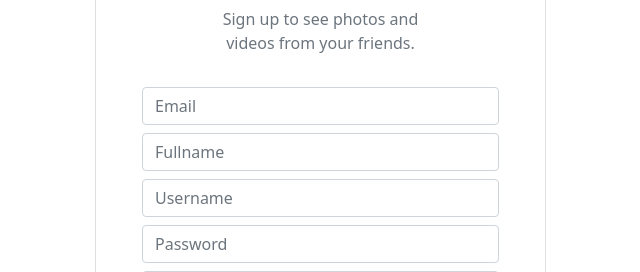
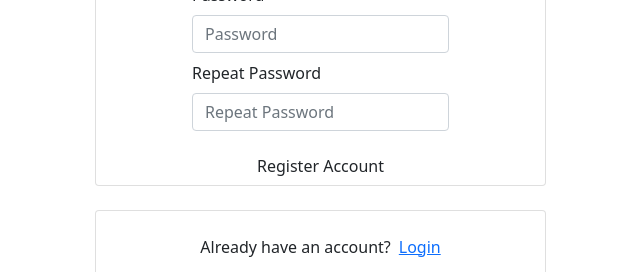
Before and after one commit to Isaac-kiptoo-kilimo/Awwards-application, a Django app: page /accounts/register/ in a window 1280 px wide. Shown: the part 374-646 px from the top of the page, without its empty margins (272-912 px from the left). Run offline with Django 4.2, Linux system fonts and the light colour scheme; some libraries are stand-ins or nearby versions.

Commit message:
fix:registration form

```diff
--- a/app/forms.py
+++ b/app/forms.py
@@ -8,7 +8,7 @@
 class ProfileForm(forms.ModelForm):
     class Meta:
         model = Profile
-        fields = ['first_name','last_name','proc_img','bio','email','contacts']
+        fields = ['email','fullname','proc_img','bio','contacts']
 
 class RateForm(forms.ModelForm):
     class Meta:
--- a/app/models.py
+++ b/app/models.py
@@ -9,9 +9,8 @@
 
 class Profile(models.Model):
     user=models.OneToOneField(User,on_delete=models.CASCADE,related_name='profile')
-    first_name=models.CharField(max_length=100,blank=True,null=True)
-    last_name=models.CharField(max_length=100,blank=True,null=True)
     email=models.CharField(max_length=100,blank=True,null=True)
+    fullname=models.CharField(max_length=100,blank=True,null=True)
     proc_img=CloudinaryField('image',blank=True)
     bio=models.TextField(blank=True,null=True)
     contacts=models.CharField(max_length=200)
--- a/app/views.py
+++ b/app/views.py
@@ -70,22 +70,20 @@
 @unauthenticated_user
 def register(request):
     if request.method=='POST':
-        email=request.POST['email']
-        first_name=request.POST['first_name']
-        last_name=request.POST['last_name']
-        username=request.POST['username']
-        password1=request.POST['password1']
-        password2=request.POST['password2']
+        email=request.POST.get('email')
+        fullname=request.POST.get('fullname')
+        username=request.POST.get('username')
+        password1=request.POST.get('password1')
+        password2=request.POST.get('password2')
         if password1==password2:
             new_user,create = User.objects.get_or_create(username=username)
             if create:
                 try:
                     validate_password(password1)
                     new_user.set_password(password1)
-                    new_user.profile.first_name=first_name
-                    new_user.profile.last_name=last_name
+                    new_user.profile.fullname=fullname
                     new_user.profile.username=username
-
+                    new_user.profile.email=email
                     new_user.profile.save()
                     new_user.save()
                     return redirect('login')
--- a/templates/accounts/register.html
+++ b/templates/accounts/register.html
@@ -1,73 +1,95 @@
-{% extends 'base.html' %}
-{% block content %}
+{% extends 'base.html' %} {% block content %}
+
 <div class="container my-5 h-100">
-    <div class="row ">
+  <div class="row">
     <div class="col-md-5 offset-md-3">
-            <div class=" h-100">
+      <div class="h-100">
         <div class="user_card card">
           <div class="text-center my-3">
-                        <img src="/static/images/instagramClearbg.png" class="my-2" alt="">
-                        <p class="text-secondary">Sign up to see photos and <br> videos from your friends.</p>
 
+            <h3 class="text-dark">
+              Sign up
+            </h3>
           </div>
           <div>
-                        {% for message in messages %}
-                        {% if message.tags == 'error' %}
-                        <div class="p-2 alert alert-danger">
-                            {{message}}
+            {% for message in messages %} {% if message.tags == 'error' %}
+            <div class="p-2 alert alert-danger">{{message}}</div>
+            {% else %}
+            <div class="p-2 alert alert-{{message.tags}}">{{message}}</div>
+            {% endif %} {% endfor %}
           </div>
-                        {% else %}
-                        <div class="p-2 alert alert-{{message.tags}}">
-                            {{message}}
-                        </div>
-                        {% endif %}
-                        {% endfor %}
-                    </div>
-                    <div class="d-flex justify-content-center form_container text-secondary">
-
+          <div
+            class="d-flex justify-content-center form_container text-dark"
+          >
             <form method="POST" action="">
               {% csrf_token %}
-                            <div class="input-group mb-2">
-                              <input type="text" class="form-control shadow-none input-lg" name="email" placeholder="Email">
+              <div class="form-outline mb-2">
+                <label class="form-label" for="email">Your Email</label>
+                <input
+                  type="text"
+                  class="form-control shadow-none input-lg"
+                  name="email"
+                  placeholder="Email"
+                />
               </div>
-                            <div class="input-group mb-2">
-                                <input type="text" class="form-control shadow-none input-lg" name="fullname" placeholder="Fullname">
-
+              <div class="form-outline mb-2">
+                <label class="form-label" for="fullname">Fullname</label>
+                <input
+                  type="text"
+                  class="form-control shadow-none input-lg"
+                  name="fullname"
+                  placeholder="Fullname"
+                />
               </div>
 
-                            <div class="input-group mb-2">
-
-                                <input type="text" class="form-control shadow-none input-lg" name="username" placeholder="Username">
+              <div class="form-outline mb-2">
+                <label class="form-label" for="username">Username</label>
+                <input
+                  type="text"
+                  class="form-control shadow-none input-lg"
+                  name="username"
+                  placeholder="Username"
+                />
               </div>
-                            <div class="input-group mb-2">
-
-                                <input type="password" class="form-control shadow-none input-lg" name="password" placeholder="Password">
+              <div class="form-outline mb-2">
+                <label class="form-label" for="password1">Password</label>
+                <input
+                  type="password"
+                  class="form-control shadow-none input-lg"
+                  name="password1"
+                  placeholder="Password"
+                />
               </div>
-                            <div class="input-group mb-2">
-
-                                <input type="password" class="form-control shadow-none input-lg" name="password1" placeholder="Repeat Password">
+              <div class="form-outline mb-2">
+                <label class="form-label" for="password2">Repeat Password</label>
+                <input
+                  type="password"
+                  class="form-control shadow-none input-lg"
+                  name="password2"
+                  placeholder="Repeat Password"
+                />
               </div>
-                            <p class="text-center">People who use our service may have uploaded <br> your contact information to Instagram. Learn <br> More</p>
-                            <p class="text-center">
-                                By signing up, you agree to our Terms , Data <br> Policy and Cookies Policy .
-                            </p>
 
               <div class="d-flex justify-content-center mt-3 login_container">
-                                <input class="btn login_btn" type="submit" value="Register Account">
+                <input
+                  class="btn login_btn"
+                  type="submit"
+                  value="Register Account"
+                />
               </div>
             </form>
           </div>
           {{form.errors}}
-
         </div>
       </div>
     </div>
   </div>
-    <div class="row ">
+  <div class="row">
     <div class="col-md-5 offset-md-3">
       <div class="mt-4 card p-4">
         <div class="d-flex justify-content-center links">
-                    Already have an account? <a href="{% url 'login' %}" class="ms-2">Login</a>
+          Already have an account?
+          <a href="{% url 'login' %}" class="ms-2">Login</a>
         </div>
       </div>
     </div>
@@ -75,8 +97,8 @@
   <div class="text-center mx-5">
     <p class="me-5">Get the app.</p>
     <div>
-            <img src="/static/images/playstore.png" class="me-2" width="15%" alt="">
-            <img src="/static/images/googleapp.png" class="me-5" width="15%" alt="">
+      <img src="/static/images/playstore.png" class="me-2" width="15%" alt="" />
+      <img src="/static/images/googleapp.png" class="me-5" width="15%" alt="" />
     </div>
   </div>
 </div>
```
Also changed, not shown: app/migrations/0001_initial.py, app/migrations/0002_rate_title.py (deleted), app/migrations/0003_alter_rate_total.py (deleted), app/migrations/0004_alter_post_user.py (deleted), app/migrations/0005_alter_post_post_img.py (deleted), app/migrations/0006_profile_email_profile_first_name_profile_last_name.py (deleted), app/migrations/0007_remove_rate_average_remove_rate_title_and_more.py (deleted), app/migrations/0008_alter_rate_post.py (deleted), app/migrations/0009_alter_post_user.py (deleted), app/migrations/0010_alter_post_user.py (deleted), app/migrations/0011_post_technologies_post_url.py (deleted). Lines whose indentation alone changed are shown as unchanged.
